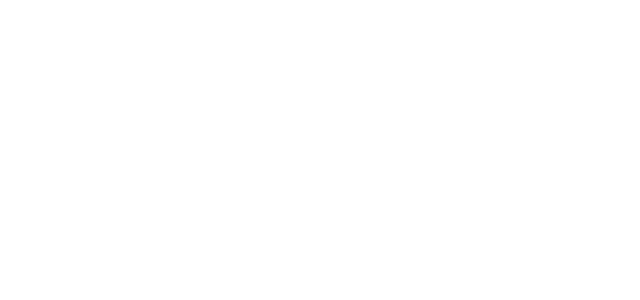
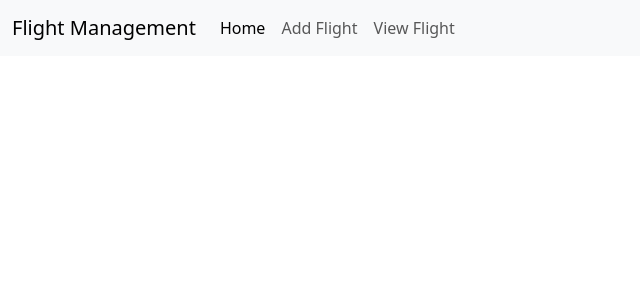
Before and after one commit to avanycmurali/Flight-React-App, a React (Vite) app: page / in a window 1280 px wide. Shown: the top 300 px of the page, without its empty margins (0-640 px from the left). Built offline with nearby package versions, Linux system fonts and the light colour scheme.

Commit message:
Navigation created

```diff
--- a/src/App.jsx
+++ b/src/App.jsx
@@ -3,13 +3,14 @@
 import viteLogo from './assets/vite.svg'
 import heroImg from './assets/hero.png'
 import './App.css'
+import NavigationBar from './components/NavigationBar'
 
 function App() {
   const [count, setCount] = useState(0)
 
   return (
     <>
-
+      <NavigationBar/>
     </>
   )
 }
--- /dev/null
+++ b/src/components/NavigationBar.jsx
@@ -0,0 +1,29 @@
+import React from 'react'
+
+const NavigationBar = () => {
+  return (
+    <div>
+
+    <nav class="navbar navbar-expand-lg bg-body-tertiary">
+  <div class="container-fluid">
+    <a class="navbar-brand" href="#">Flight Management</a>
+    <button class="navbar-toggler" type="button" data-bs-toggle="collapse" data-bs-target="#navbarNavAltMarkup" aria-controls="navbarNavAltMarkup" aria-expanded="false" aria-label="Toggle navigation">
+      <span class="navbar-toggler-icon"></span>
+    </button>
+    <div class="collapse navbar-collapse" id="navbarNavAltMarkup">
+      <div class="navbar-nav">
+        <a class="nav-link active" aria-current="page" href="/">Home</a>
+        <a class="nav-link" href="/Add">Add Flight</a>
+        <a class="nav-link" href="/view">View Flight</a>
+
+      </div>
+    </div>
+  </div>
+</nav>
+
+
+    </div>
+  )
+}
+
+export default NavigationBar
```
